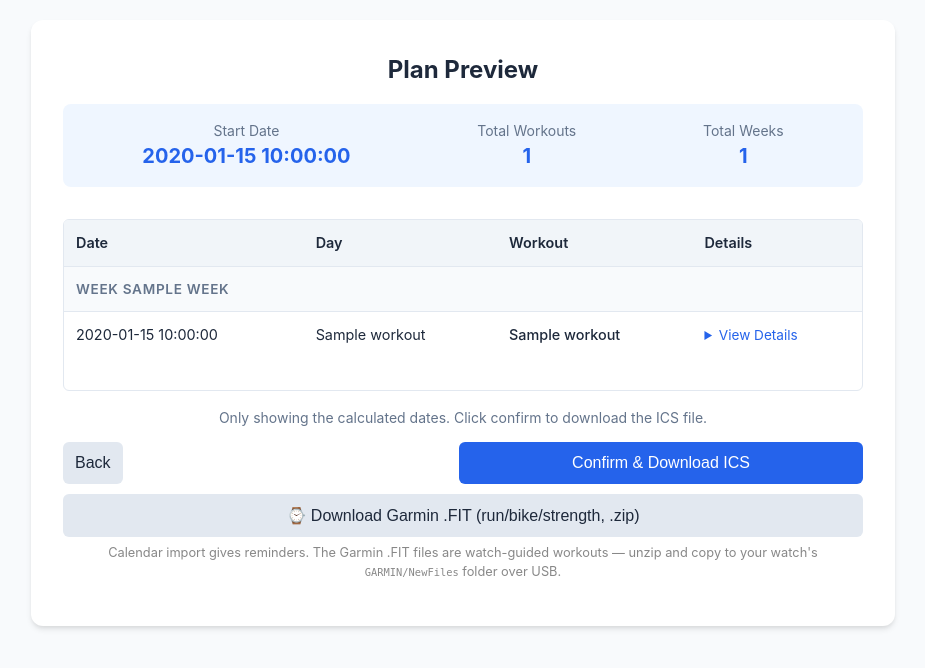
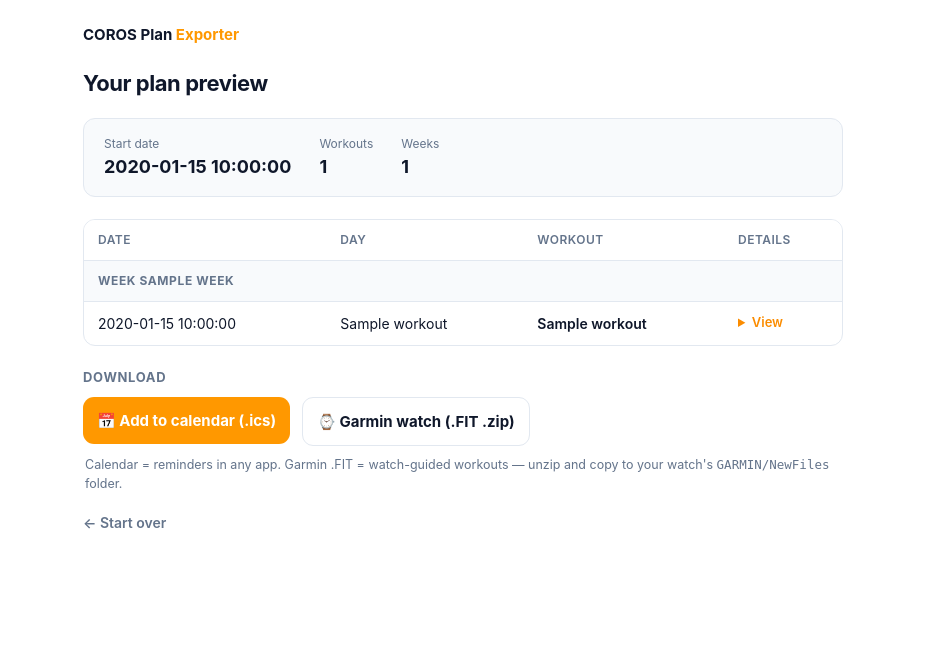
Before and after one commit to winnwy/COROS-Training-Plan-Exporter, a Flask app: template templates/preview.html in a window 1280 px wide. Shown: the top 668 px of the page, without its empty margins (177-1102 px from the left). Run offline with Flask 3, Linux system fonts and the light colour scheme; the template is opened without the code that fills it: most values are stand-ins (such as "Sample title", 1, 10 or a date in 2020).

Commit message:
feat(ui): minimal warm-orange redesign (index + preview) (#15)
Replaces the blue card UI with a clean, minimal warm-orange theme.
- index: single-action landing (wordmark, headline, URL input, optional
  start date, Preview button); dropped the heavy instructions box.
- preview: consistent brand, sticky-header week-grouped table, Calendar as
  primary action + Garmin as secondary (ghost), one-line hint, Start over.
- focus-visible rings, meta description. Frontend only — no template
  variables or routes changed (workouts_json, plan_url, forms identical).

Implemented from the /design-shotgun → /design-review pass. Known a11y item
(white-on-orange button contrast) logged in FOLLOWUPS.

Co-authored-by: Claude Opus 4.8 (1M context) <noreply@anthropic.com>

```diff
--- a/templates/preview.html
+++ b/templates/preview.html
@@ -1,189 +1,80 @@
 <!DOCTYPE html>
 <html lang="en">
-
 <head>
     <meta charset="UTF-8">
     <meta name="viewport" content="width=device-width, initial-scale=1.0">
-    <title>Preview Your Plan - COROS to ICS</title>
+    <title>Preview — COROS Plan Exporter</title>
     <style>
-        :root {
-            --primary-color: #2563eb;
-            --primary-hover: #1d4ed8;
-            --bg-color: #f8fafc;
-            --card-bg: #ffffff;
-            --text-color: #1e293b;
-            --border-color: #e2e8f0;
+        :root{
+            --ink:#0f172a; --muted:#64748b; --line:#e2e8f0;
+            --accent:#ff9800; --accent-d:#fb8c00; --soft:#f8fafc;
         }
-
-        body {
-            font-family: -apple-system, BlinkMacSystemFont, "Segoe UI", Roboto, "Helvetica Neue", Arial, sans-serif;
-            background-color: var(--bg-color);
-            color: var(--text-color);
-            line-height: 1.5;
-            margin: 0;
-            padding: 20px;
-            display: flex;
-            justify-content: center;
-        }
-
-        .container {
-            background-color: var(--card-bg);
-            padding: 2rem;
-            border-radius: 12px;
-            box-shadow: 0 4px 6px -1px rgba(0, 0, 0, 0.1), 0 2px 4px -1px rgba(0, 0, 0, 0.06);
-            width: 100%;
-            max-width: 800px;
-        }
-
-        h1 {
-            color: var(--text-color);
-            font-size: 1.5rem;
-            text-align: center;
-            margin-top: 0;
-        }
-
-        .summary {
-            background-color: #eff6ff;
-            padding: 1rem;
-            border-radius: 8px;
-            margin-bottom: 2rem;
-            display: flex;
-            justify-content: space-around;
-        }
-
-        .summary-item {
-            text-align: center;
-        }
-
-        .summary-label {
-            display: block;
-            font-size: 0.875rem;
-            color: #64748b;
-        }
-
-        .summary-value {
-            font-size: 1.25rem;
-            font-weight: 700;
-            color: var(--primary-color);
-        }
-
-        table {
-            width: 100%;
-            border-collapse: collapse;
-            margin-bottom: 2rem;
-            font-size: 0.9rem;
-        }
-
-        th {
-            text-align: left;
-            padding: 0.75rem;
-            background-color: #f1f5f9;
-            border-bottom: 1px solid var(--border-color);
-            font-weight: 600;
-        }
-
-        td {
-            padding: 0.75rem;
-            border-bottom: 1px solid var(--border-color);
-        }
-
-        tr:last-child td {
-            border-bottom: none;
-        }
-
-        .actions {
-            display: flex;
-            gap: 1rem;
-        }
-
-        button {
-            flex: 1;
-            padding: 0.75rem;
-            border-radius: 6px;
-            font-size: 1rem;
-            font-weight: 500;
-            cursor: pointer;
-            border: none;
-        }
-
-        .btn-primary {
-            background-color: var(--primary-color);
-            color: white;
-        }
-
-        .btn-primary:hover {
-            background-color: var(--primary-hover);
-        }
-
-        .btn-secondary {
-            background-color: #e2e8f0;
-            color: var(--text-color);
-        }
-
-        .btn-secondary:hover {
-            background-color: #cbd5e1;
-        }
-
-        .week-header {
-            background-color: #f8fafc;
-            color: #64748b;
-            font-weight: 600;
-            font-size: 0.85rem;
-            text-transform: uppercase;
-            letter-spacing: 0.05em;
-        }
+        *{box-sizing:border-box}
+        body{margin:0; background:#fff; color:var(--ink); padding:24px;
+            font-family:-apple-system,BlinkMacSystemFont,"Segoe UI",Inter,Roboto,Helvetica,Arial,sans-serif;
+            line-height:1.5; display:flex; justify-content:center}
+        .container{width:100%; max-width:760px}
+        .brand{font-weight:700; font-size:15px; margin-bottom:20px}
+        .brand b{color:var(--accent)}
+        h1{font-size:22px; letter-spacing:-.02em; margin:0 0 18px}
+        .summary{display:flex; gap:28px; padding:16px 20px; background:var(--soft);
+            border:1px solid var(--line); border-radius:12px; margin-bottom:22px}
+        .summary .k{font-size:12px; color:var(--muted); display:block}
+        .summary .v{font-size:18px; font-weight:700}
+        .list{border:1px solid var(--line); border-radius:12px; overflow:hidden; max-height:460px; overflow-y:auto}
+        table{width:100%; border-collapse:collapse; font-size:14px}
+        thead th{position:sticky; top:0; background:#fff; text-align:left; padding:11px 14px;
+            border-bottom:1px solid var(--line); font-size:12px; color:var(--muted); font-weight:600; text-transform:uppercase; letter-spacing:.04em}
+        td{padding:11px 14px; border-bottom:1px solid var(--line); vertical-align:top}
+        tr:last-child td{border-bottom:0}
+        .week td{background:var(--soft); font-weight:700; font-size:12px; color:var(--muted);
+            text-transform:uppercase; letter-spacing:.05em}
+        .wtitle{font-weight:600}
+        details summary{cursor:pointer; color:var(--accent-d); font-weight:600; font-size:13px}
+        details div{margin-top:8px; white-space:pre-wrap; color:var(--ink); line-height:1.6; font-size:13px}
+        .nodesc{color:#94a3b8; font-size:13px}
+        .downloads{margin-top:22px}
+        .downloads h2{font-size:13px; color:var(--muted); text-transform:uppercase; letter-spacing:.05em; margin:0 0 10px}
+        .btnrow{display:flex; gap:12px; flex-wrap:wrap}
+        button{flex:1; min-width:200px; border:0; border-radius:11px; padding:14px; font-size:15px; font-weight:700; cursor:pointer; font-family:inherit}
+        .primary{background:var(--accent); color:#fff}
+        .primary:hover{background:var(--accent-d)}
+        .ghost{background:#fff; color:var(--ink); border:1.5px solid var(--line)}
+        .ghost:hover{border-color:var(--accent); color:var(--accent-d)}
+        button:focus-visible{outline:3px solid rgba(255,152,0,.5); outline-offset:2px}
+        form{margin:0}
+        .hint{font-size:12.5px; color:var(--muted); margin:10px 2px 0}
+        .back{display:inline-block; margin-top:18px; color:var(--muted); text-decoration:none; font-size:14px; font-weight:600}
+        .back:hover{color:var(--ink)}
     </style>
 </head>
-
 <body>
     <div class="container">
-        <h1>Plan Preview</h1>
+        <div class="brand">COROS Plan <b>Exporter</b></div>
+        <h1>Your plan preview</h1>
 
         <div class="summary">
-            <div class="summary-item">
-                <span class="summary-label">Start Date</span>
-                <span class="summary-value">{{ start_date }}</span>
-            </div>
-            <div class="summary-item">
-                <span class="summary-label">Total Workouts</span>
-                <span class="summary-value">{{ total_workouts }}</span>
-            </div>
-            <div class="summary-item">
-                <span class="summary-label">Total Weeks</span>
-                <span class="summary-value">{{ total_weeks }}</span>
-            </div>
+            <div><span class="k">Start date</span><span class="v">{{ start_date }}</span></div>
+            <div><span class="k">Workouts</span><span class="v">{{ total_workouts }}</span></div>
+            <div><span class="k">Weeks</span><span class="v">{{ total_weeks }}</span></div>
         </div>
 
-        <div style="max-height: 500px; overflow-y: auto; border: 1px solid var(--border-color); border-radius: 6px;">
+        <div class="list">
             <table>
-                <thead>
-                    <tr>
-                        <th>Date</th>
-                        <th>Day</th>
-                        <th>Workout</th>
-                        <th>Details</th>
-                    </tr>
-                </thead>
+                <thead><tr><th>Date</th><th>Day</th><th>Workout</th><th>Details</th></tr></thead>
                 <tbody>
                     {% for workout in workouts %}
                     {% if loop.first or workout.week != loop.previtem.week %}
-                    <tr class="week-header">
-                        <td colspan="4">Week {{ workout.week }}</td>
-                    </tr>
+                    <tr class="week"><td colspan="4">Week {{ workout.week }}</td></tr>
                     {% endif %}
                     <tr>
                         <td>{{ workout.date_str }}</td>
                         <td>{{ workout.weekday_name }}</td>
-                        <td style="font-weight: 500;">{{ workout.title }}</td>
-                        <td style="color: #64748b; font-size: 0.85rem;">
+                        <td class="wtitle">{{ workout.title }}</td>
+                        <td>
                             {% if workout.description %}
-                            <details style="cursor: pointer;">
-                                <summary style="color: var(--primary-color);">View Details</summary>
-                                <div style="margin-top: 0.5rem; white-space: pre-wrap; color: var(--text-color); line-height: 1.6;">{{ workout.description }}</div>
-                            </details>
-                            {% else %}
-                            <span style="color: #94a3b8;">No description</span>
-                            {% endif %}
+                            <details><summary>View</summary><div>{{ workout.description }}</div></details>
+                            {% else %}<span class="nodesc">—</span>{% endif %}
                         </td>
                     </tr>
                     {% endfor %}
@@ -191,31 +82,22 @@
             </table>
         </div>
 
-        <p style="text-align: center; color: #64748b; font-size: 0.875rem; margin-top: 1rem;">
-            Only showing the calculated dates. Click confirm to download the ICS file.
-        </p>
+        <div class="downloads">
+            <h2>Download</h2>
+            <div class="btnrow">
+                <form action="/generate" method="POST">
+                    <input type="hidden" name="workouts_json" value='{{ workouts_json }}'>
+                    <button type="submit" class="primary">📅 Add to calendar (.ics)</button>
+                </form>
+                <form action="/generate-fit" method="POST">
+                    <input type="hidden" name="plan_url" value='{{ plan_url }}'>
+                    <button type="submit" class="ghost">⌚ Garmin watch (.FIT .zip)</button>
+                </form>
+            </div>
+            <p class="hint">Calendar = reminders in any app. Garmin .FIT = watch-guided workouts — unzip and copy to your watch's <code>GARMIN/NewFiles</code> folder.</p>
+        </div>
 
-        <form action="/generate" method="POST" class="actions">
-            <!-- Hidden inputs to pass data to generation endpoint -->
-            <!-- Note: For large plans this might be heavy, but standard plans are <100kb json -->
-            <input type="hidden" name="workouts_json" value='{{ workouts_json }}'>
-
-            <a href="/" style="flex:1; text-decoration: none;">
-                <button type="button" class="btn-secondary">Back</button>
-            </a>
-            <button type="submit" class="btn-primary">Confirm &amp; Download ICS</button>
-        </form>
-
-        <!-- Garmin .FIT export (run/bike/strength): undated workout files, sideload to the watch -->
-        <form action="/generate-fit" method="POST" class="actions" style="margin-top: 10px;">
-            <input type="hidden" name="plan_url" value='{{ plan_url }}'>
-            <button type="submit" class="btn-secondary" style="flex:1;">⌚ Download Garmin .FIT (run/bike/strength, .zip)</button>
-        </form>
-        <p style="font-size: 0.8em; color: #888; text-align: center; margin-top: 6px;">
-            Calendar import gives reminders. The Garmin .FIT files are watch-guided workouts —
-            unzip and copy to your watch's <code>GARMIN/NewFiles</code> folder over USB.
-        </p>
+        <a class="back" href="/">← Start over</a>
     </div>
 </body>
-
 </html>
```
Also changed, not shown: docs/FOLLOWUPS.md (+4 -0 lines), templates/index.html (+41 -208 lines).
